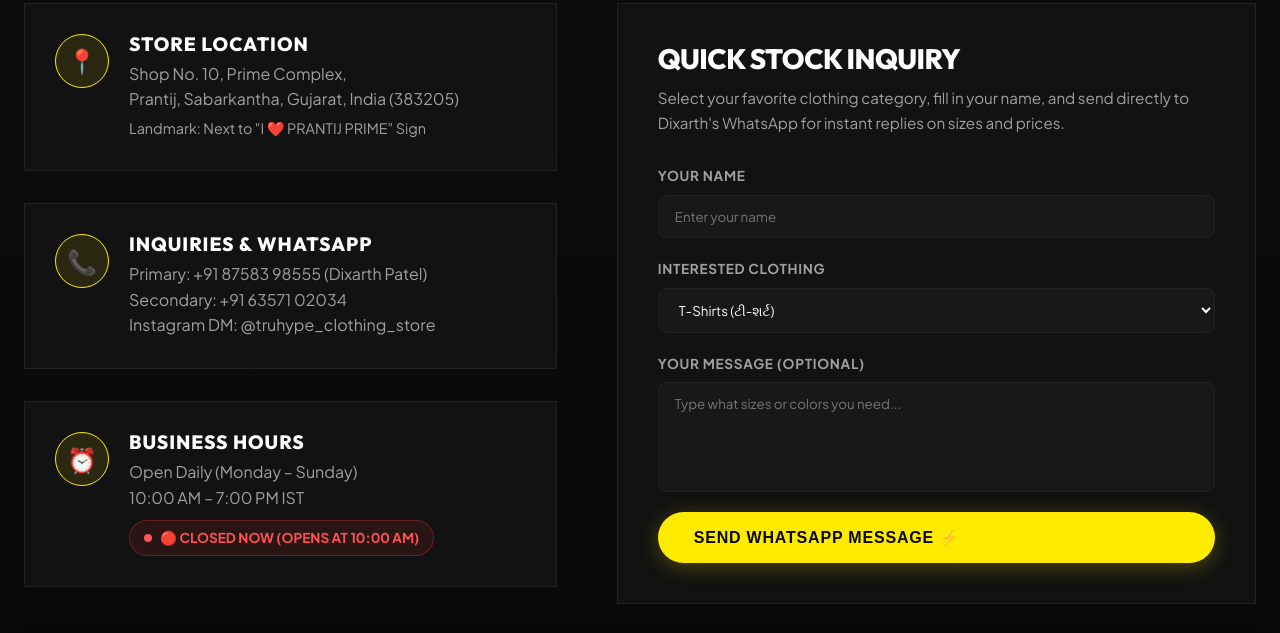
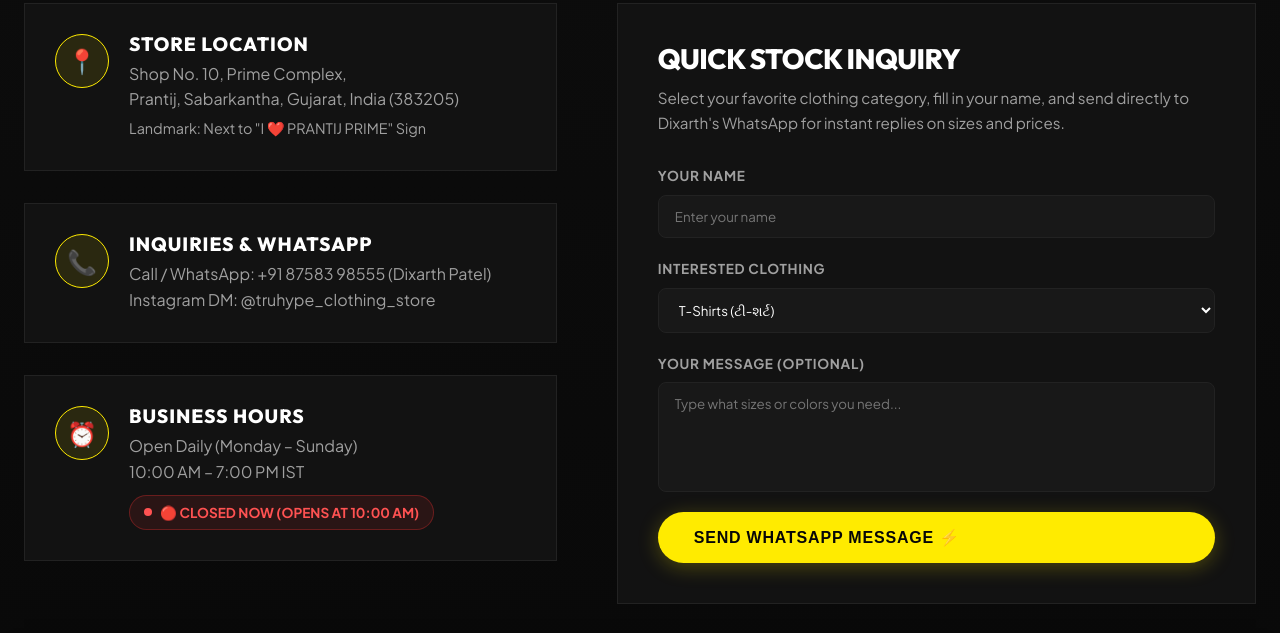
Before and after one commit to jin35h/truhype, a plain HTML site: page index.html in a window 1280 px wide. Shown: the part 5585-6218 px from the top of the page. Drawn offline with Linux system fonts and the light colour scheme.

Commit message:
Add files via upload

```diff
--- a/index.html
+++ b/index.html
@@ -908,8 +908,7 @@
               <div class="contact-icon-box">📞</div>
               <div class="contact-detail">
                 <h4>Inquiries & WhatsApp</h4>
-                <p>Primary: <a href="tel:+918758398555">+91 87583 98555</a> (Dixarth Patel)</p>
-                <p>Secondary: <a href="tel:+916357102034">+91 63571 02034</a></p>
+                <p>Call / WhatsApp: <a href="tel:+918758398555">+91 87583 98555</a> (Dixarth Patel)</p>
                 <p>Instagram DM: <a href="https://ig.me/m/truhype_clothing_store" target="_blank">@truhype_clothing_store</a></p>
               </div>
             </div>
```
Also changed, not shown: llms-full.txt, llms.txt.
